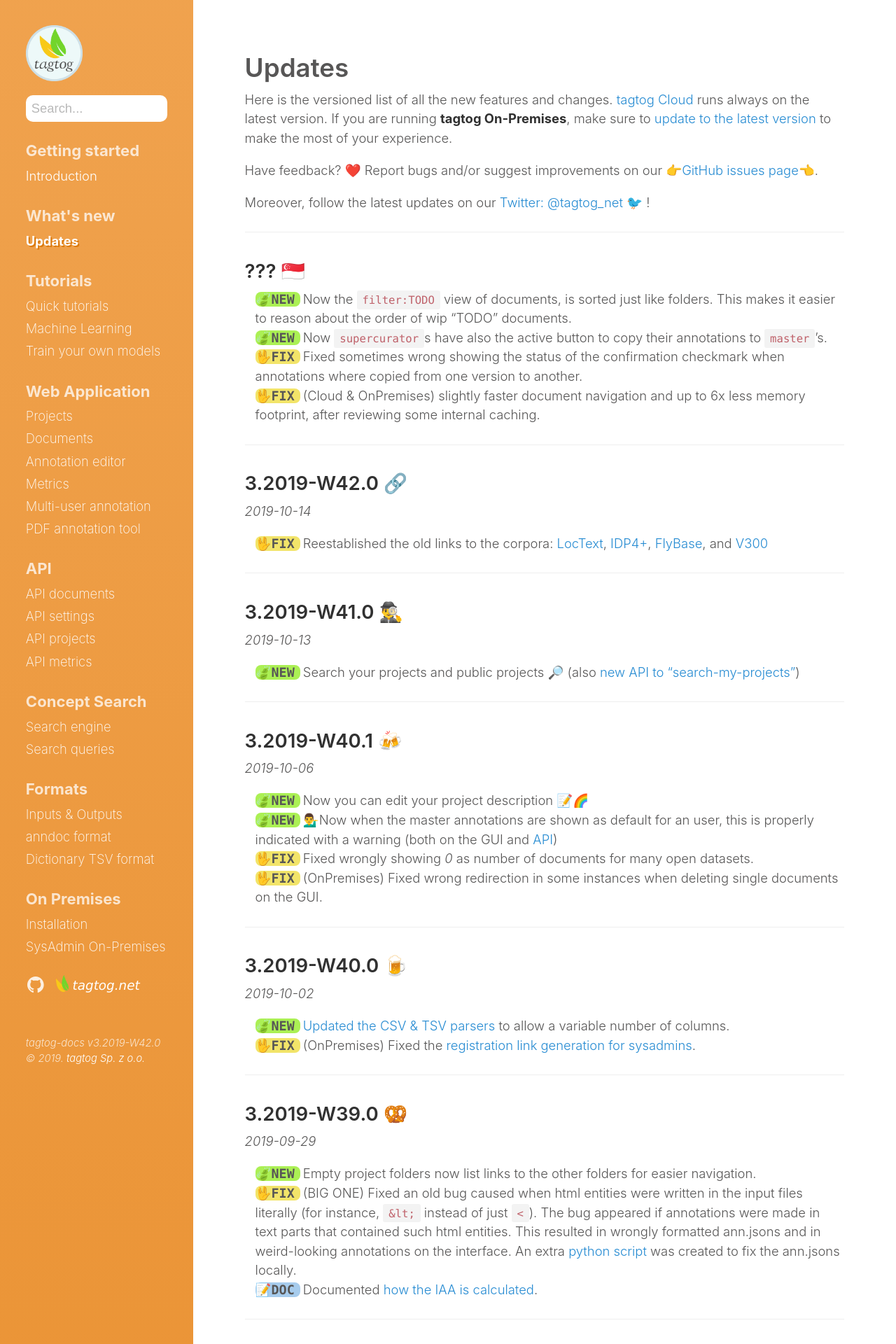
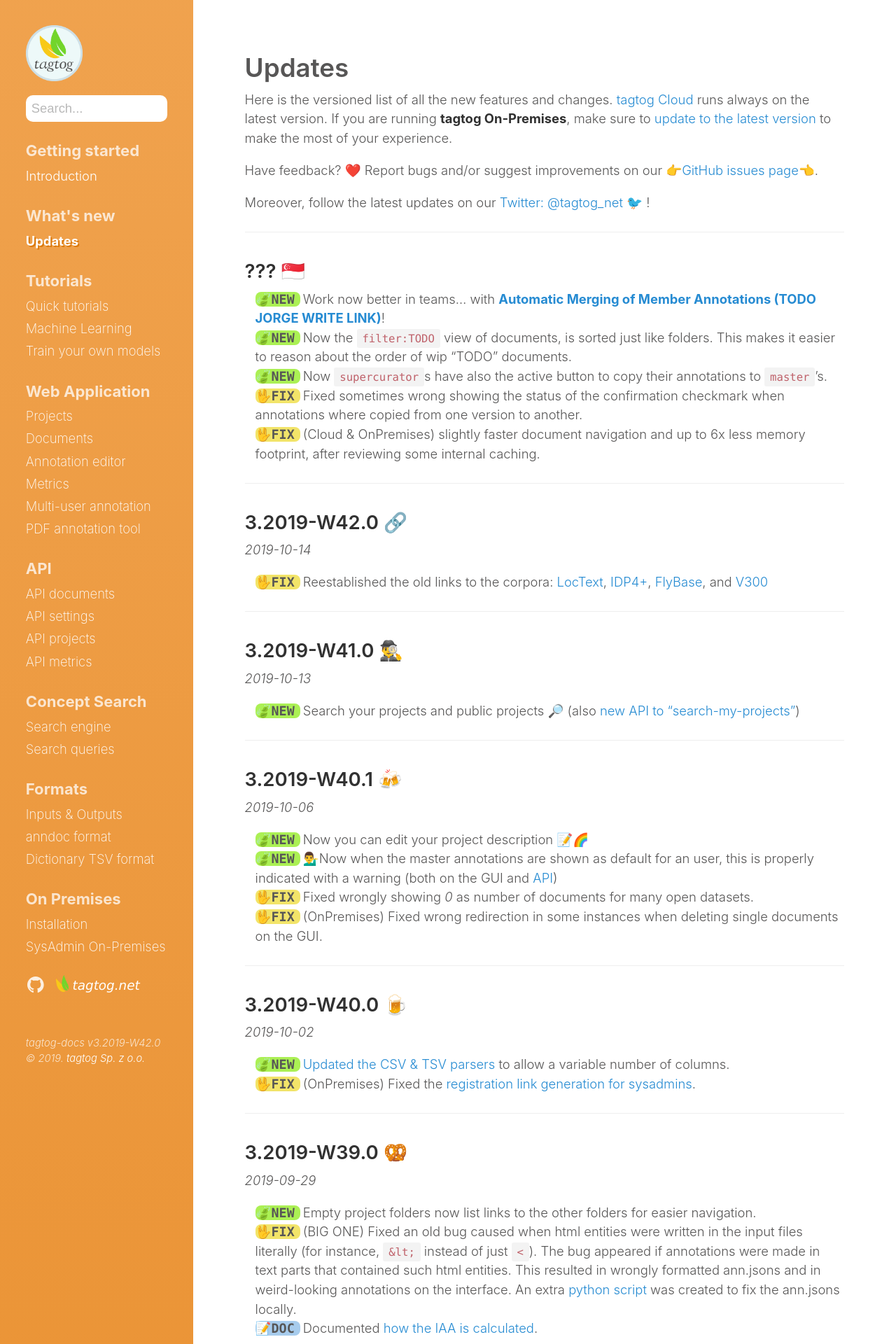
Before and after one commit to tagtogorg/tagtog-doc, a Jekyll site: the page built from updates.md, in a window 1280 px wide. Shown: the top 1920 px of the page at 70% size. Built offline with Jekyll 4.4.1, drawn with Linux system fonts in a browser that asks for light colours; nearby versions of some CDN libraries; emoji names are drawn with the system emoji font; some of the changed text lies outside the part shown.

Commit message:
wip wip wip

```diff
--- a/updates.md
+++ b/updates.md
@@ -17,6 +17,7 @@ Moreover, follow the latest updates on our [Twitter: @tagtog_net 🐦](https://t
 ## ??? 🇸🇬
 
 <ul class="updates">
+  <li class="new"><span markdown="1">Work now better in teams... with [**Automatic Merging of Member Annotations (TODO JORGE WRITE LINK)**](TODO JORGE WRITE LINK)! </span></li>
   <li class="new"><span markdown="1">Now the `filter:TODO` view of documents, is sorted just like folders. This makes it easier to reason about the order of wip "TODO" documents.</span></li>
   <li class="new"><span markdown="1">Now `supercurator`s have also the active button to copy their annotations to `master`'s.</span></li>
   <li class="fix"><span markdown="1">Fixed sometimes wrong showing the status of the confirmation checkmark when annotations where copied from one version to another.</span></li>
```
